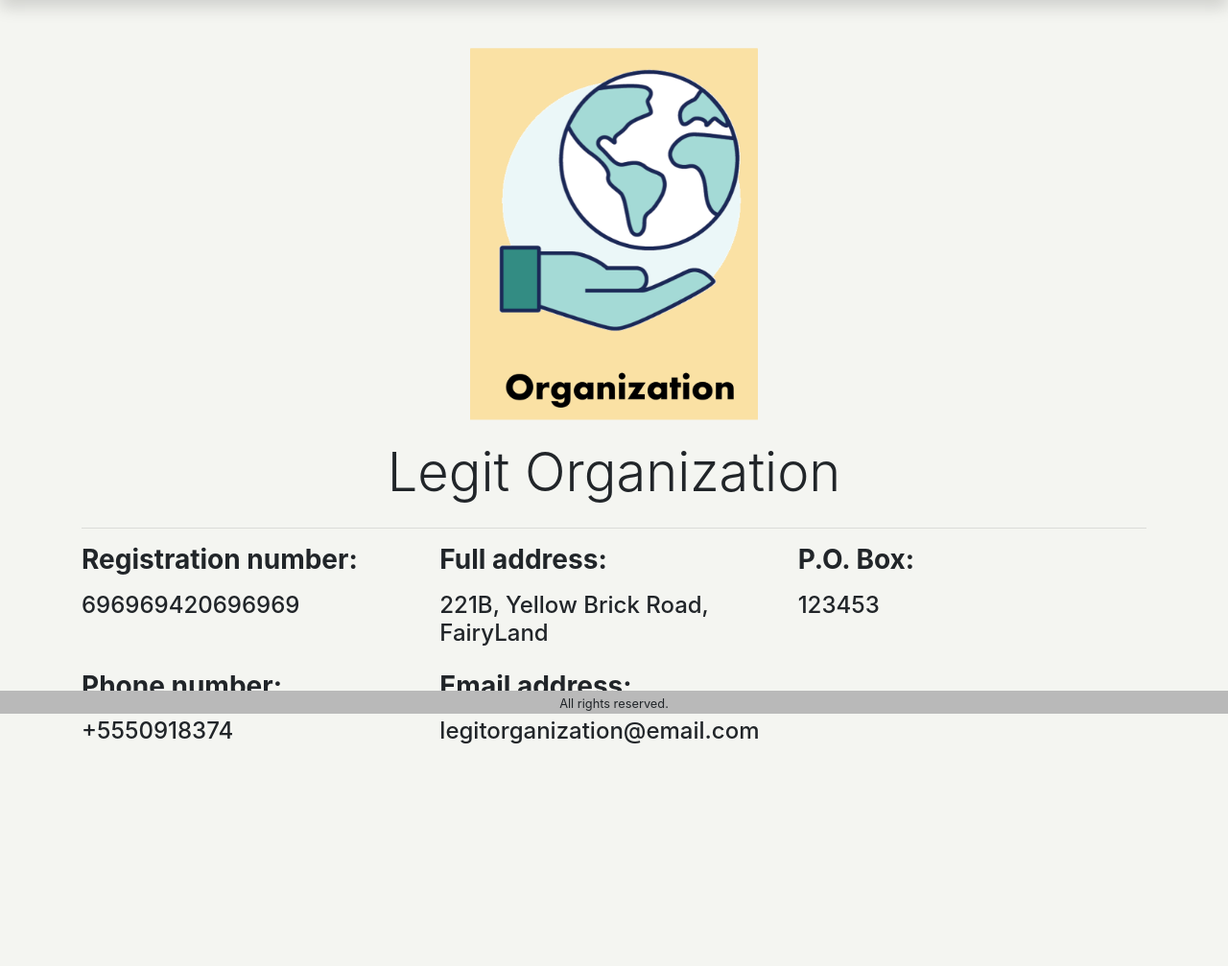
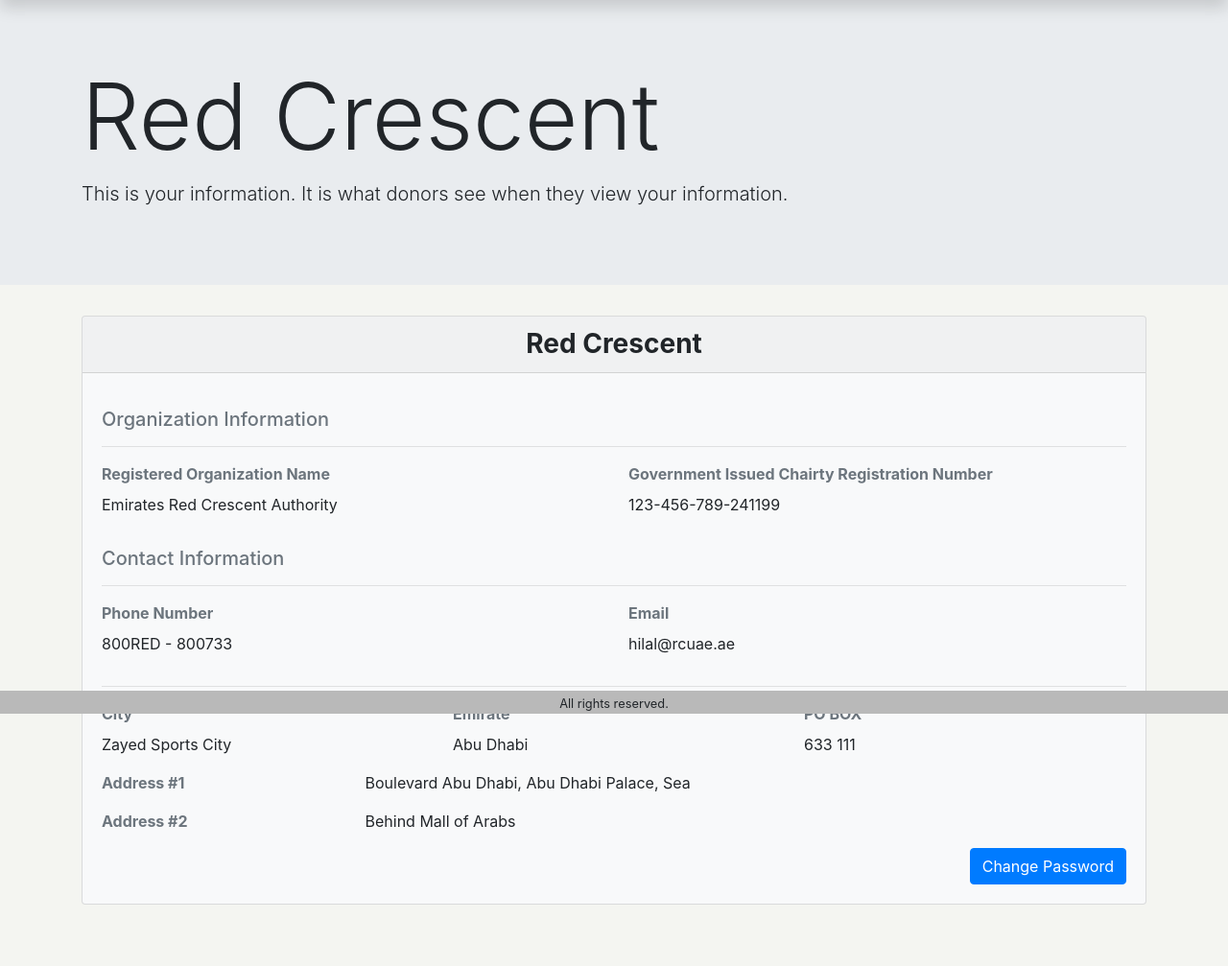
Before and after one commit to COE420Group4/Donation-Nation, a Flask app: page /orgProfile in a window 1280 px wide. Shown: the part 56-1063 px from the top of the page at 96% size. Before the commit the page ends 831 px from the top, so only its background shows below. Run offline with Flask 2, Linux system fonts and the light colour scheme.

Commit message:
Added a bunch of things

```diff
--- a/app.py
+++ b/app.py
@@ -34,12 +34,22 @@
 
 @app.route('/orgProfile', methods=['GET'])
 def orgProfile():
-    return render_template('org_profile.html')
+    return render_template('orgProfile.html')
 
 @app.route('/userProfile', methods=['GET'])
 def userProfile():
     return render_template('userProfile.html')
 
+# The user information page from organization's perspective
+@app.route('/viewUser', methods=['GET'])
+def viewUser():
+    return render_template('viewUser.html')
+
+#The organization information page from user's perspective
+@app.route('/viewOrg', methods=['GET'])
+def viewOrg():
+    return render_template('viewOrg.html')
+
 # Custom 404 page
 @app.errorhandler(404)
 def page_not_found(e):
--- /dev/null
+++ b/templates/orgProfile.html
@@ -0,0 +1,118 @@
+{% extends 'base.html' %}
+{% block title %}Organization Profile{% endblock %}
+
+{% block content %}
+<div class="jumbotron jumbotron-fluid">
+	<div class="container">
+		<h2 class="display-1">Red Crescent</h2>
+        <p class="lead" id=intro>This is your information. It is what donors see when they view your information.</p>
+	</div>
+</div>
+<div class="container pb-5 center-block">
+    <div class="card mb-3 bg-light">
+        <h3 class="card-header font-weight-bold text-center">Red Crescent</h3>
+        <div class="card-body">
+            <h5 class="text-muted text-left pt-3">Organization Information</h5>
+            <hr />
+            <div class="row">
+                <!--Organization Name-->
+                <div class="col">
+                    <label class ="font-weight-bold text-muted">Registered Organization Name</label>
+                    <p>Emirates Red Crescent Authority</p>
+                </div>
+                <!--License Number-->
+                <div class="col">
+                    <label class ="font-weight-bold text-muted">Government Issued Chairty Registration Number</label>
+                    <p>123-456-789-241199</p>
+                </div>
+
+            </div>
+            <h5 class="text-muted text-left pt-3">Contact Information</h5>
+            <hr />
+            <div class="row">
+                <div class="col">
+                    <label class="font-weight-bold text-muted">Phone Number</label>
+                    <p>800RED - 800733</p>
+                </div>
+                <div class="col">
+                    <label class="font-weight-bold text-muted">Email</label>
+                    <p>hilal@rcuae.ae</p>
+                </div>
+            </div>
+            <hr />
+            <div class="row">
+                <!--City-->
+                <div class="col">
+                    <label class ="font-weight-bold text-muted">City</label>
+                    <p>Zayed Sports City</p>
+                </div>
+                <!--Emirate-->
+                <div class="col">
+                    <label class ="font-weight-bold text-muted">Emirate</label>
+                    <p>Abu Dhabi</p>
+                </div>
+                <!--PO BOX-->
+                <div class="col">
+                    <label class ="font-weight-bold text-muted">PO BOX</label>
+                    <p>633 111</p>
+                </div>
+            </div>
+            <!--Address Line 1-->
+            <div class="row">
+                <div class="col-md-3">
+                    <label class ="font-weight-bold text-muted">Address #1</label>
+                </div>
+                <div class="col-md-9">
+                    <p>Boulevard Abu Dhabi, Abu Dhabi Palace, Sea</p>
+                </div>
+            </div>
+            <!--Address Line 1-->
+            <div class="row">
+                <div class="col-md-3">
+                    <label class ="font-weight-bold text-muted">Address #2</label>
+                </div>
+                <div class="col-md-9">
+                    <p>Behind Mall of Arabs</p>
+                </div>
+            </div>
+            <div class="row">
+                <div class="col-md-12 text-right">
+                    <a href="#" class="btn btn-primary" data-toggle="modal" data-target="#changePassword">Change Password</a>
+                </div>
+            </div>
+        </div>
+    </div>
+</div>
+
+<!-- Change Password Modal -->
+<div class="modal fade" id="changePassword" tabindex="-1" aria-labelledby="changePassword" aria-hidden="true">
+    <div class="modal-dialog">
+        <div class="modal-content">
+            <div class="modal-header">
+                <h5 class="modal-title" id="changePassword">Change Password</h5>
+                <button type="button" class="close" data-dismiss="modal" aria-label="Close">
+                    <span aria-hidden="true">&times;</span>
+                </button>
+            </div>
+            <div class="modal-body">
+                <div class="form-row">
+                    <!--Password-->
+                    <div class="col-md-6 mb-3">
+                        <label for="validationTooltip07">Password</label>
+                        <input type="password" class="form-control" id="validationTooltip07" required>
+                    </div>
+                    <!--Confrim Password-->
+                    <div class="col-md-6 mb-3">
+                        <label for="validationTooltip08">Confirm Password</label>
+                        <input type="password" class="form-control" id="validationTooltip08" required>
+                    </div>
+                </div>
+            </div>
+            <div class="modal-footer">
+                <button type="button" class="btn btn-secondary" data-dismiss="modal">Close</button>
+                <button type="button" class="btn btn-primary">Save changes</button>
+            </div>
+        </div>
+    </div>
+</div>
+{% endblock %}
--- a/templates/userProfile.html
+++ b/templates/userProfile.html
@@ -43,6 +43,7 @@
                     <p>elonMuskIsBoss@tesla.com</p>
                 </div>
             </div>
+            <hr />
             <div class="row">
                 <!--City-->
                 <div class="col">
@@ -88,11 +89,11 @@
     </div>
 </div>
 <!-- Change Password Modal -->
-<div class="modal fade" id="changePassword" tabindex="-1" aria-labelledby="exampleModalLabel" aria-hidden="true">
+<div class="modal fade" id="changePassword" tabindex="-1" aria-labelledby="changePassword" aria-hidden="true">
     <div class="modal-dialog">
         <div class="modal-content">
             <div class="modal-header">
-                <h5 class="modal-title" id="exampleModalLabel">Change Password</h5>
+                <h5 class="modal-title" id="changePassword">Change Password</h5>
                 <button type="button" class="close" data-dismiss="modal" aria-label="Close">
                     <span aria-hidden="true">&times;</span>
                 </button>
```
Also changed, not shown: templates/viewOrg.html (added, +81 -0 lines), templates/viewUser.html (added, +86 -0 lines).
